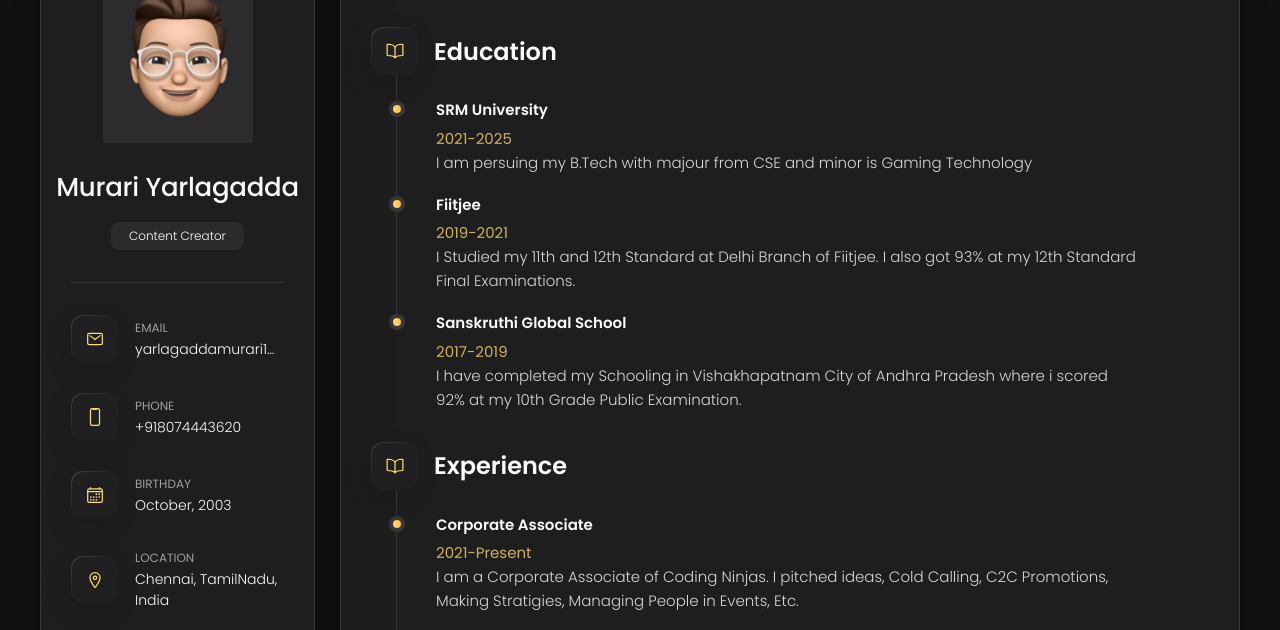
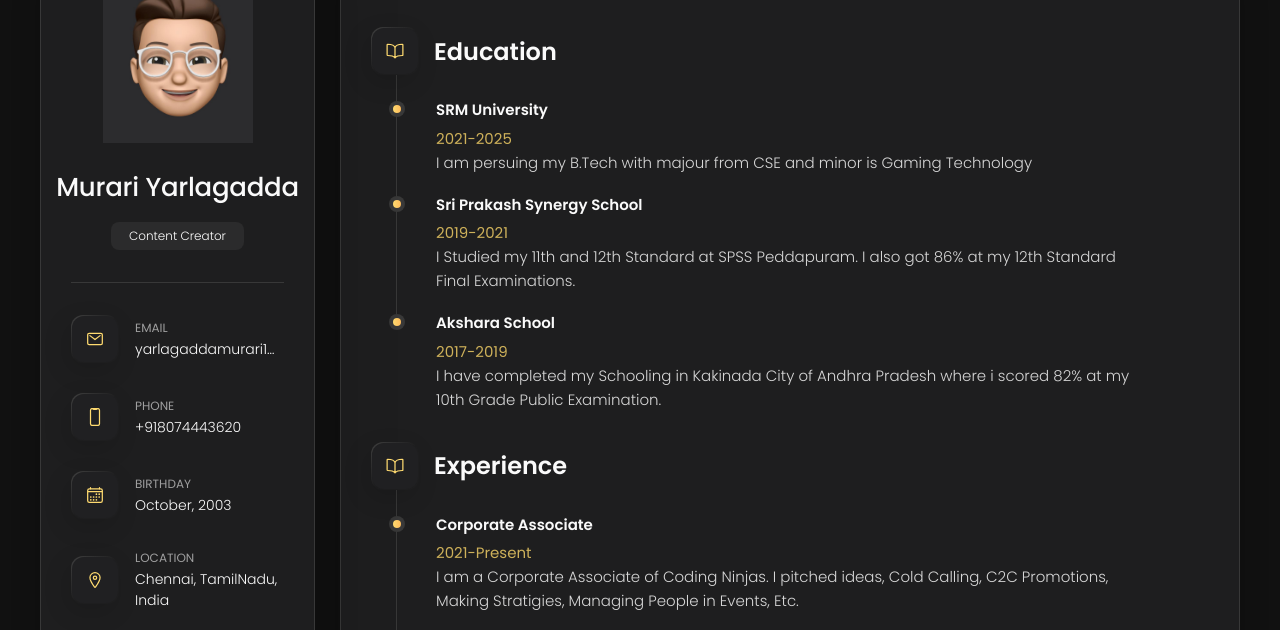
Before and after one commit to MurariYarlagadda1/MurariYarlagadda.github.io, a plain HTML site: page index.html in a window 1280 px wide. Both pictures are taken after a click on the button "Resume". Shown: the part 162-792 px from the top of the page. Drawn offline with nearby package versions, Linux system fonts and the light colour scheme.

Commit message:
Update index.html

```diff
--- a/index.html
+++ b/index.html
@@ -526,24 +526,24 @@
 
             <li class="timeline-item">
 
-              <h4 class="h4 timeline-item-title">Fiitjee</h4>
+              <h4 class="h4 timeline-item-title">Sri Prakash Synergy School</h4>
 
               <span>2019-2021</span>
 
               <p class="timeline-text">
-              I Studied my 11th and 12th Standard at Delhi Branch of Fiitjee. I also got 93% at my 12th Standard Final Examinations.
+              I Studied my 11th and 12th Standard at SPSS Peddapuram. I also got 86% at my 12th Standard Final Examinations.
               </p>
 
             </li>
 
             <li class="timeline-item">
 
-              <h4 class="h4 timeline-item-title">Sanskruthi Global School</h4>
+              <h4 class="h4 timeline-item-title">Akshara School</h4>
 
               <span>2017-2019</span>
 
               <p class="timeline-text">
-              I have completed my Schooling in Vishakhapatnam City of Andhra Pradesh where i scored 92% at my 10th Grade Public Examination.
+              I have completed my Schooling in Kakinada City of Andhra Pradesh where i scored 82% at my 10th Grade Public Examination.
               </p>
 
             </li>
```
